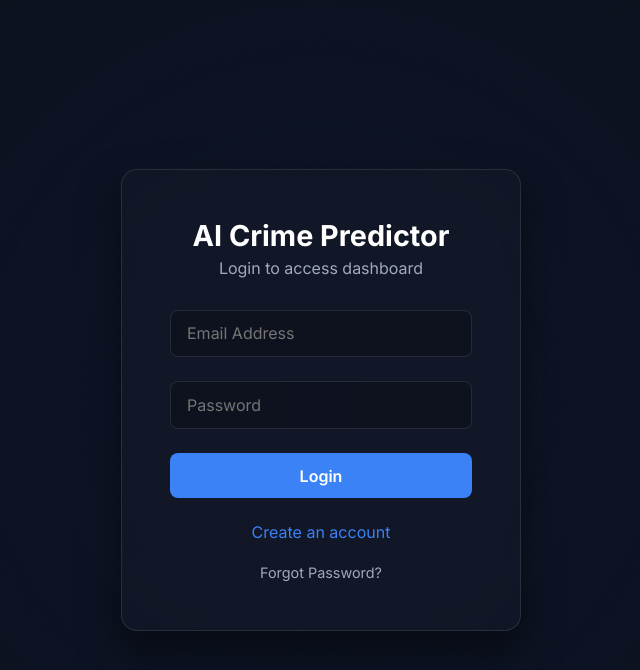
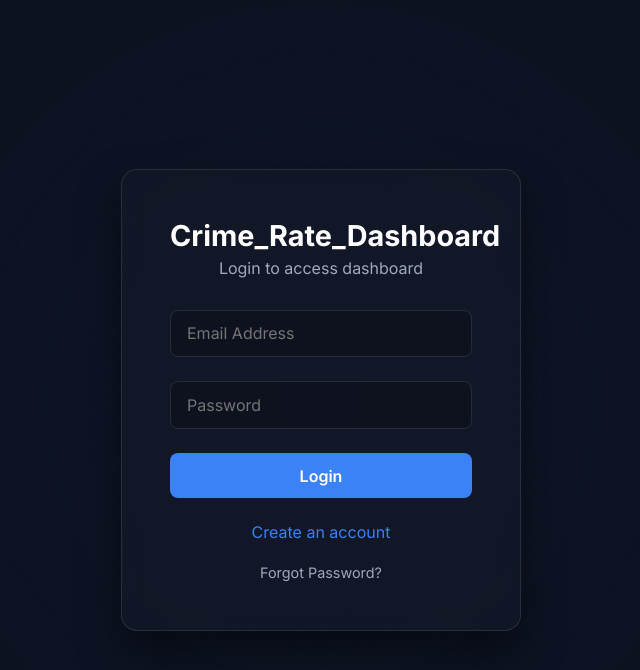
Before and after one commit to yashpalgirase122/Crime_Rate_dashboard_A-V, a Flask app: page /login in a window 1280 px wide. Shown: the top 670 px of the page, without its empty margins (319-959 px from the left). Run offline with Flask 3, Linux system fonts and the light colour scheme; some libraries are stand-ins or nearby versions.

Commit message:
Project updated with new features

```diff
--- a/crime_Rate_dashboard/templates/login.html
+++ b/crime_Rate_dashboard/templates/login.html
@@ -3,7 +3,7 @@
 <head>
     <meta charset="UTF-8">
     <meta name="viewport" content="width=device-width, initial-scale=1.0">
-    <title>AI Crime Dashboard - Login</title>
+    <title>Crime_Rate_Dashboard - Login</title>
     <link rel="stylesheet" href="{{ url_for('static', filename='css/style.css') }}">
 </head>
 <body>
@@ -20,7 +20,7 @@
     <div class="auth-container">
         <div class="auth-card">
             <div class="auth-header">
-                <h2>AI Crime Predictor</h2>
+                <h2>Crime_Rate_Dashboard</h2>
                 <p style="color: var(--text-secondary); margin-top: 5px;">Login to access dashboard</p>
             </div>
             <form method="POST" action="{{ url_for('login') }}">
```
